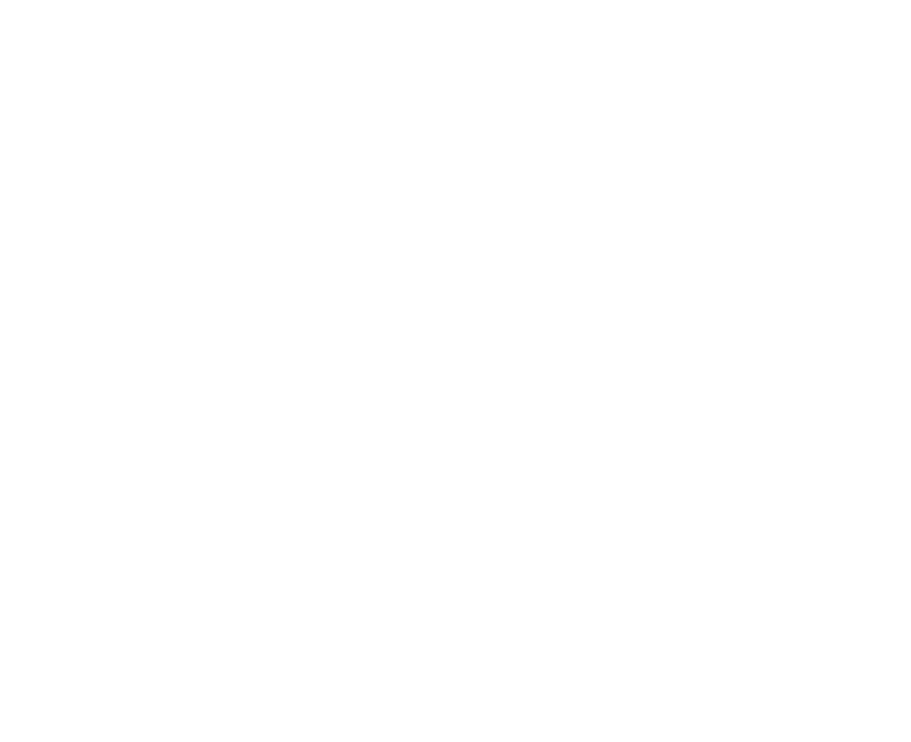
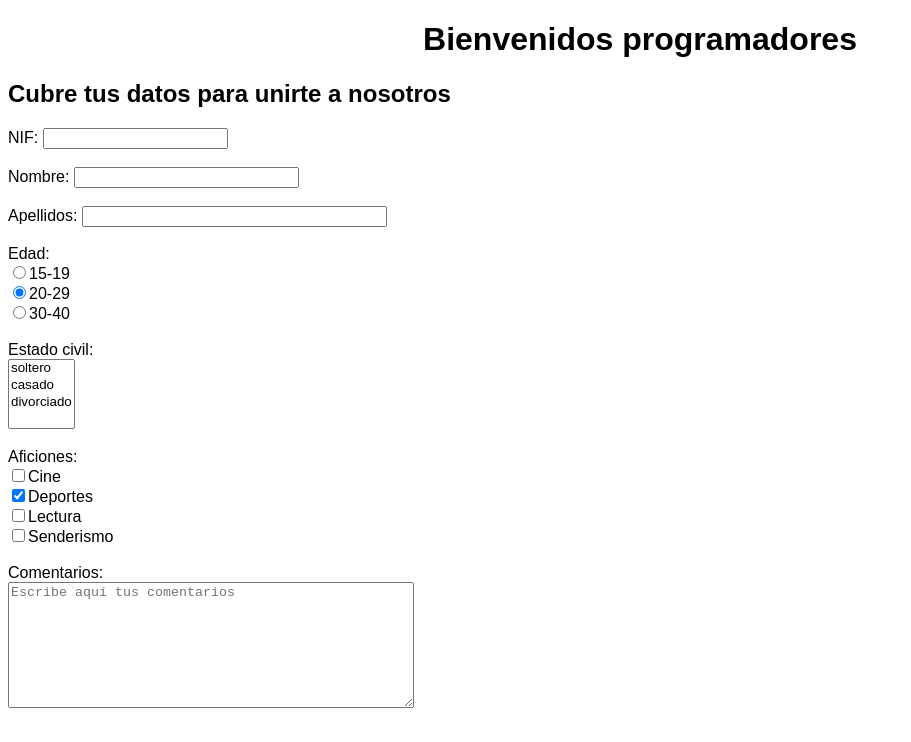
Before and after one commit to angelaserantes/LMSXI-Boletin09, a plain HTML site: page index.html in a window 1280 px wide. Shown: the whole page, without its empty margins (0-911 px from the left). Drawn offline with Linux system fonts and the light colour scheme.

Commit message:
formulario

```diff
--- a/index.html
+++ b/index.html
@@ -1,12 +1,62 @@
 <!DOCTYPE html>
-<html lang="en">
+<html lang="es">
 <head>
     <meta charset="UTF-8">
     <meta http-equiv="X-UA-Compatible" content="IE=edge">
     <meta name="viewport" content="width=device-width, initial-scale=1.0">
     <title>Formulario</title>
+    <style>
+        body{
+            font-family:Arial, Helvetica, sans-serif
+        }
+
+        textarea{
+            overflow-y: scroll;
+            overflow-x: scroll;
+            height: 120px;
+            width: 400px;
+        }
+
+
+    </style>
 </head>
 <body>
-
+    <header>
+        <h1 style="text-align:center;">Bienvenidos programadores</h1>
+    </header>
+    <section>
+        <h2>Cubre tus datos para unirte a nosotros</h2>
+        <form action="https://moodle.danielcastelao.org/daw/action_page.php" method="GET" enctype="text/plain">
+            <label for="nif">NIF:</label>
+            <input type="text" id="nif" name="nif" value=""><br><br>
+            <label for="nombre">Nombre:</label>
+            <input type="text" id="nombre" name="nombre" value="" size="25"><br><br>
+            <label for="apellido">Apellidos:</label>
+            <input type="text" id="apellido" name="apellido" value="" size="35"><br><br>
+            <label for="edad1">Edad:</label><br>
+            <input type="radio" id="edad1" name="edad" value="15-19">15-19
+            <label for="edad2"></label><br>
+            <input type="radio" id="edad2" name="edad" value="20-29"  checked="checked">20-29
+            <label for="edad3"></label><br>
+            <input type="radio" id="edad3" name="edad" value="30-40">30-40<br><br>
+            <label for="estado_civil">Estado civil:</label><br>
+            <!-- <input type="text" id="estado_civil" name="estado_civil" value=""><br><br> -->
+            <select multiple name="estado_civil" id="estado_civil">
+                <option>soltero</option>
+                <option>casado</option>
+                <option>divorciado</option>
+            </select><br><br>
+            <label for="aficion1">Aficiones:</label><br>
+            <input type="checkbox" id="aficion1" name="aficion1" value="Cine">Cine
+            <label for="aficion2"></label><br>
+            <input type="checkbox" id="aficion2" name="aficion2" value="Deportes"  checked="checked">Deportes
+            <label for="aficion3"></label><br>
+            <input type="checkbox" id="aficion3" name="aficion3" value="Lectura">Lectura
+            <label for="aficion4"></label><br>
+            <input type="checkbox" id="aficion4" name="aficion4" value="Senderismo">Senderismo<br><br>
+            <label for="comentario">Comentarios:</label><br>
+            <textarea id="comentario" name="comentario_usuario" value="comentario" placeholder="Escribe aquí tus comentarios"></textarea>
+        </form>
+    </section>
 </body>
 </html>
```
